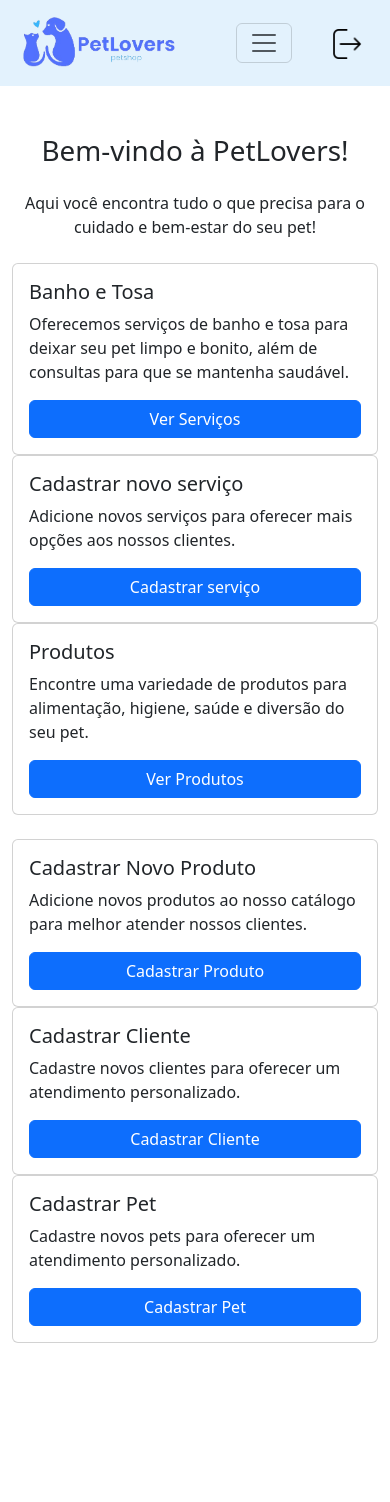
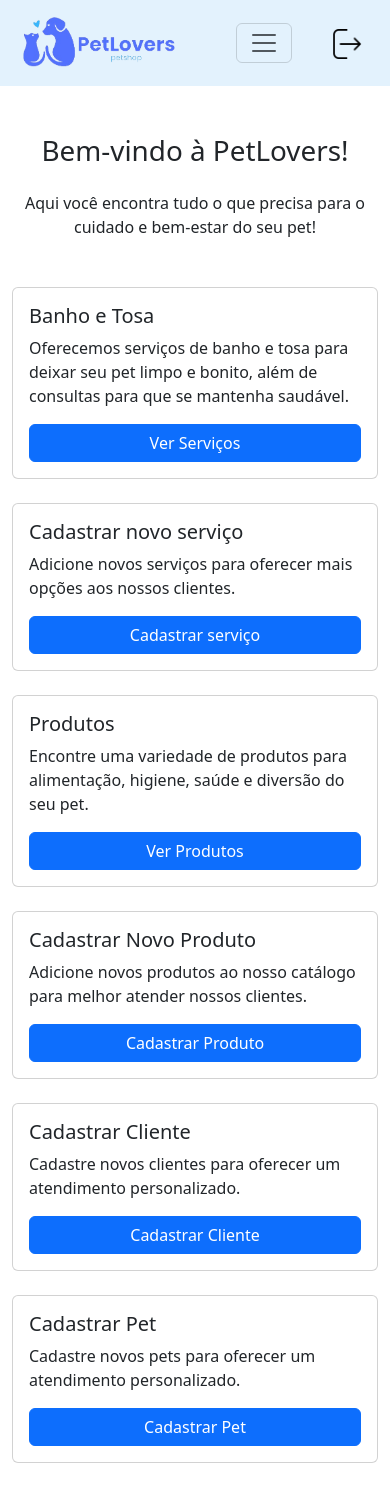
Before and after one commit to SBittencourt/ListaPL---tecnicas-I, a React (Create React App) app in the folder sistema/: page /home in a window 390 px wide. Shown: the top 1502 px of the page. Before the commit the page ends 1391 px from the top, so only its background shows below. Built offline with nearby package versions, Linux system fonts and the light colour scheme.

Commit message:
Correção para a página de home ficar visualmente mais agradável

```diff
--- a/sistema/src/componentes/Home.tsx
+++ b/sistema/src/componentes/Home.tsx
@@ -8,14 +8,14 @@ type Props = {
 const Home: React.FC<Props> = ({ tema }) => {
     return (
         <div className="container my-5">
-            <div className="text-center">
+            <div className="text-center mb-5">
                 <h1 className="mb-4">Bem-vindo à PetLovers!</h1>
                 <p className="mb-4">
                     Aqui você encontra tudo o que precisa para o cuidado e bem-estar do seu pet!
                 </p>
             </div>
-            <div className="row">
-                <div className="col-md-4 d-flex">
+            <div className="row justify-content-center">
+                <div className="col-md-4 d-flex mb-4">
                     <div className="card h-100 w-100">
                         <div className="card-body d-flex flex-column">
                             <h5 className="card-title">Banho e Tosa</h5>
@@ -26,7 +26,7 @@ const Home: React.FC<Props> = ({ tema }) => {
                         </div>
                     </div>
                 </div>
-                <div className="col-md-4 d-flex">
+                <div className="col-md-4 d-flex mb-4">
                     <div className="card h-100 w-100">
                         <div className="card-body d-flex flex-column">
                             <h5 className="card-title">Cadastrar novo serviço</h5>
@@ -37,7 +37,7 @@ const Home: React.FC<Props> = ({ tema }) => {
                         </div>
                     </div>
                 </div>
-                <div className="col-md-4 d-flex">
+                <div className="col-md-4 d-flex mb-4">
                     <div className="card h-100 w-100">
                         <div className="card-body d-flex flex-column">
                             <h5 className="card-title">Produtos</h5>
@@ -49,8 +49,8 @@ const Home: React.FC<Props> = ({ tema }) => {
                     </div>
                 </div>
             </div>
-            <div className="row mt-4">
-                <div className="col-md-4 d-flex">
+            <div className="row justify-content-center">
+                <div className="col-md-4 d-flex mb-4">
                     <div className="card h-100 w-100">
                         <div className="card-body d-flex flex-column">
                             <h5 className="card-title">Cadastrar Novo Produto</h5>
@@ -61,7 +61,7 @@ const Home: React.FC<Props> = ({ tema }) => {
                         </div>
                     </div>
                 </div>
-                <div className="col-md-4 d-flex">
+                <div className="col-md-4 d-flex mb-4">
                     <div className="card h-100 w-100">
                         <div className="card-body d-flex flex-column">
                             <h5 className="card-title">Cadastrar Cliente</h5>
@@ -72,7 +72,7 @@ const Home: React.FC<Props> = ({ tema }) => {
                         </div>
                     </div>
                 </div>
-                <div className="col-md-4 d-flex">
+                <div className="col-md-4 d-flex mb-4">
                     <div className="card h-100 w-100">
                         <div className="card-body d-flex flex-column">
                             <h5 className="card-title">Cadastrar Pet</h5>
@@ -84,7 +84,6 @@ const Home: React.FC<Props> = ({ tema }) => {
                     </div>
                 </div>
             </div>
-            <div className="mb-5"></div>
         </div>
     );
 };
--- a/sistema/src/componentes/login.tsx
+++ b/sistema/src/componentes/login.tsx
@@ -7,7 +7,7 @@ type Props = {
 const Login: React.FC<Props> = ({ tema }) => {
     const handleLogin = (event: React.FormEvent) => {
         event.preventDefault();
-        // lógica de login aqui, por exemplo, redirecionar ou autenticar
+
         window.location.href = "/home";
     };
 
```
